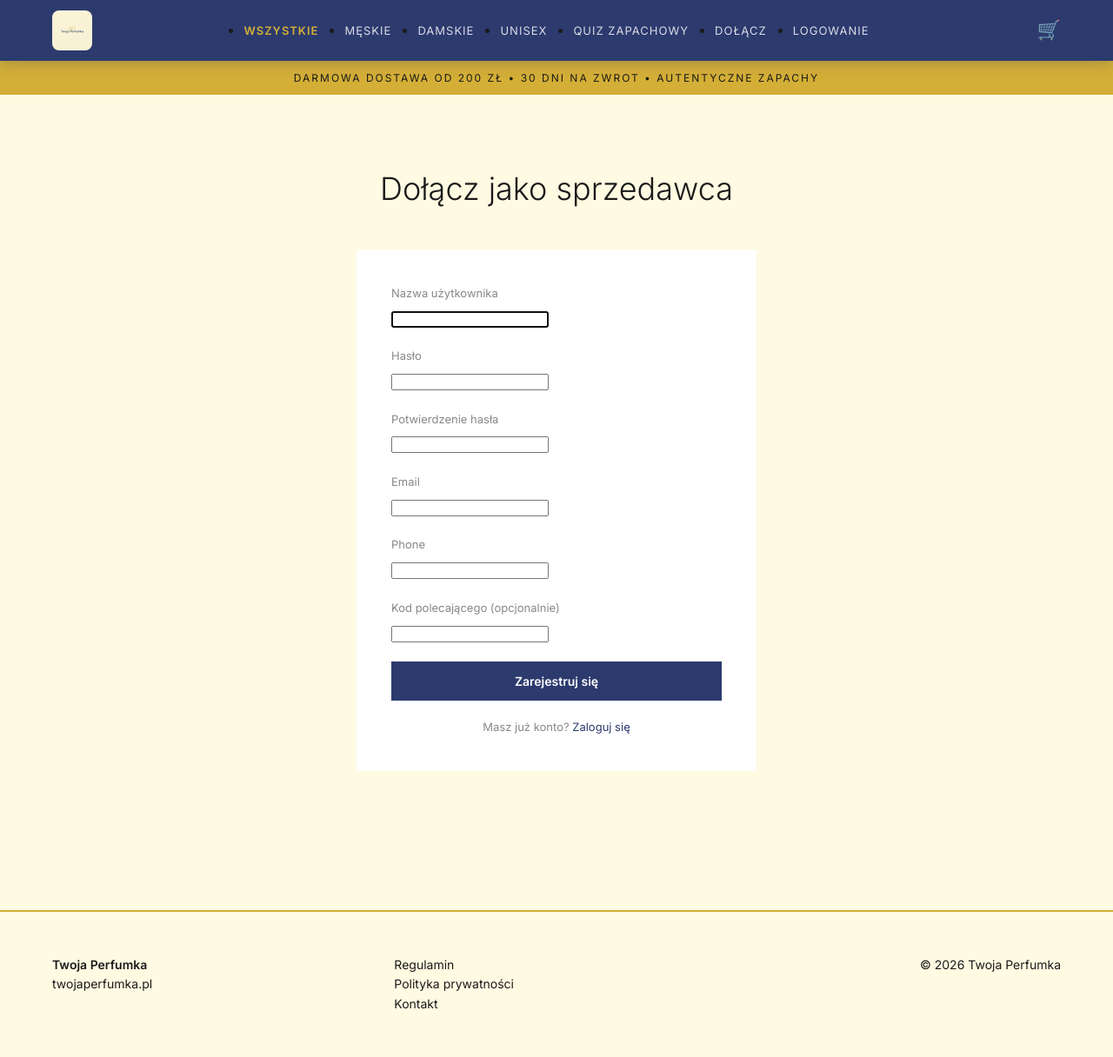
After one commit to Camilleus/perfumy-mlm, a Django app: page /rejestracja/ in a window 1280 px wide. The commit adds this page. Shown: the whole page at 87% size. Run offline with Django 5.2, Linux system fonts and the light colour scheme.

Commit message:
add seller registration and logout fix

```diff
--- a/sellers/urls.py
+++ b/sellers/urls.py
@@ -3,4 +3,5 @@ from . import views
 
 urlpatterns = [
     path('panel/', views.seller_panel, name='seller_panel'),
+    path('rejestracja/', views.register, name='register'),
 ]
--- a/sellers/views.py
+++ b/sellers/views.py
@@ -1,6 +1,11 @@
-from django.shortcuts import render
+from django.shortcuts import redirect, render
 from django.contrib.auth.decorators import login_required
 from django.core.exceptions import ObjectDoesNotExist
+from django.contrib.auth import login
+from django.contrib.auth.forms import UserCreationForm
+from django.contrib.auth.models import User
+from django import forms
+from sellers.models import Seller
 
 @login_required
 def seller_panel(request):
@@ -23,3 +28,33 @@ def seller_panel(request):
         'total_commissions': total_commissions,
         'referrals': referrals,
     })
+
+
+class SellerRegistrationForm(UserCreationForm):
+    email = forms.EmailField(required=True)
+    phone = forms.CharField(max_length=20, required=False)
+    sponsor_code = forms.CharField(max_length=150, required=False, label='Kod polecającego (opcjonalnie)')
+
+def register(request):
+    if request.method == 'POST':
+        form = SellerRegistrationForm(request.POST)
+        if form.is_valid():
+            user = form.save()
+            sponsor = None
+            sponsor_code = form.cleaned_data.get('sponsor_code')
+            if sponsor_code:
+                try:
+                    sponsor_user = User.objects.get(username=sponsor_code)
+                    sponsor = sponsor_user.seller
+                except (User.DoesNotExist, ObjectDoesNotExist):
+                    pass
+            Seller.objects.create(
+                user=user,
+                phone=form.cleaned_data.get('phone', ''),
+                sponsor=sponsor,
+            )
+            login(request, user)
+            return redirect('seller_panel')
+    else:
+        form = SellerRegistrationForm()
+    return render(request, 'sellers/register.html', {'form': form})
--- a/templates/base.html
+++ b/templates/base.html
@@ -94,8 +94,15 @@
                 <li><a href="/?gender=K" class="{% if request.GET.gender == 'K' %}active{% endif %}">Damskie</a></li>
                 <li><a href="/?gender=U" class="{% if request.GET.gender == 'U' %}active{% endif %}">Unisex</a></li>
                 <li><a href="{% url 'quiz' %}">Quiz zapachowy</a></li>
-                {% if request.user.is_authenticated %}
+                {% if not request.user.is_authenticated %}
+                <li><a href="{% url 'register' %}">Dołącz</a></li>
+                <li><a href="{% url 'login' %}">Logowanie</a></li>
+                {% else %}
                 <li><a href="{% url 'seller_panel' %}">Mój panel</a></li>
+                <form method="post" action="{% url 'logout' %}" style="display: inline;">
+                    {% csrf_token %}
+                    <button type="submit" style="background: none; border: none; cursor: pointer; color: rgba(255,255,255,0.82); font-size: 13px; text-transform: uppercase; letter-spacing: 1px;">Wyloguj</button>
+                </form>
                 {% endif %}
             </ul>
             <a href="{% url 'cart_detail' %}" style="justify-self: end; color: white; font-size: 22px;">🛒</a>
--- /dev/null
+++ b/templates/sellers/register.html
@@ -0,0 +1,27 @@
+{% extends "base.html" %}
+
+{% block content %}
+<section style="padding: 80px 0;">
+    <div class="container" style="max-width: 500px;">
+        <h1 style="font-size: 36px; font-weight: 300; text-align: center; margin-bottom: 40px;">Dołącz jako sprzedawca</h1>
+        <div style="background: white; padding: 40px;">
+            <form method="post">
+                {% csrf_token %}
+                {% for field in form %}
+                <div style="margin-bottom: 20px;">
+                    <label style="display: block; font-size: 13px; margin-bottom: 6px; color: #888;">{{ field.label }}</label>
+                    {{ field }}
+                    {% if field.errors %}
+                    <p style="color: var(--terracotta); font-size: 12px; margin-top: 4px;">{{ field.errors.0 }}</p>
+                    {% endif %}
+                </div>
+                {% endfor %}
+                <button type="submit" class="btn" style="width: 100%; padding: 14px;">Zarejestruj się</button>
+            </form>
+            <p style="text-align: center; margin-top: 20px; font-size: 13px; color: #888;">
+                Masz już konto? <a href="{% url 'login' %}" style="color: var(--accent);">Zaloguj się</a>
+            </p>
+        </div>
+    </div>
+</section>
+{% endblock %}
```
Also changed, not shown: 1 other file.
